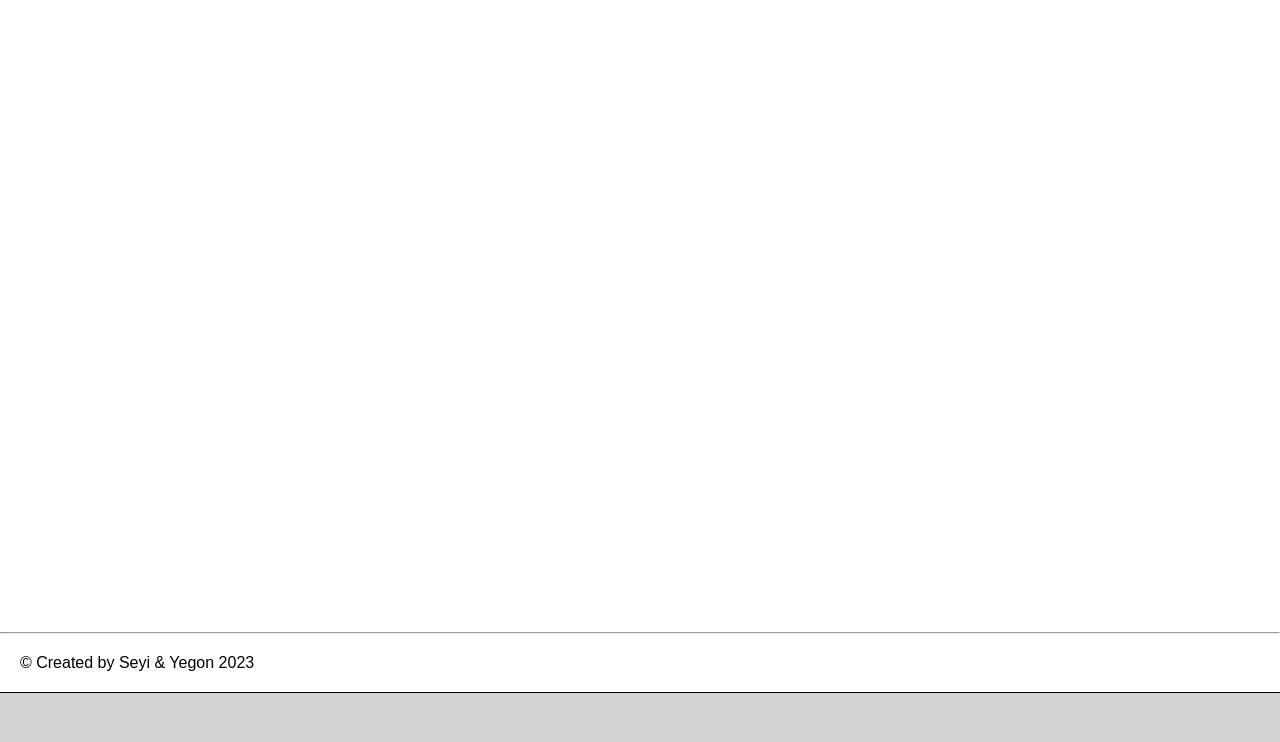
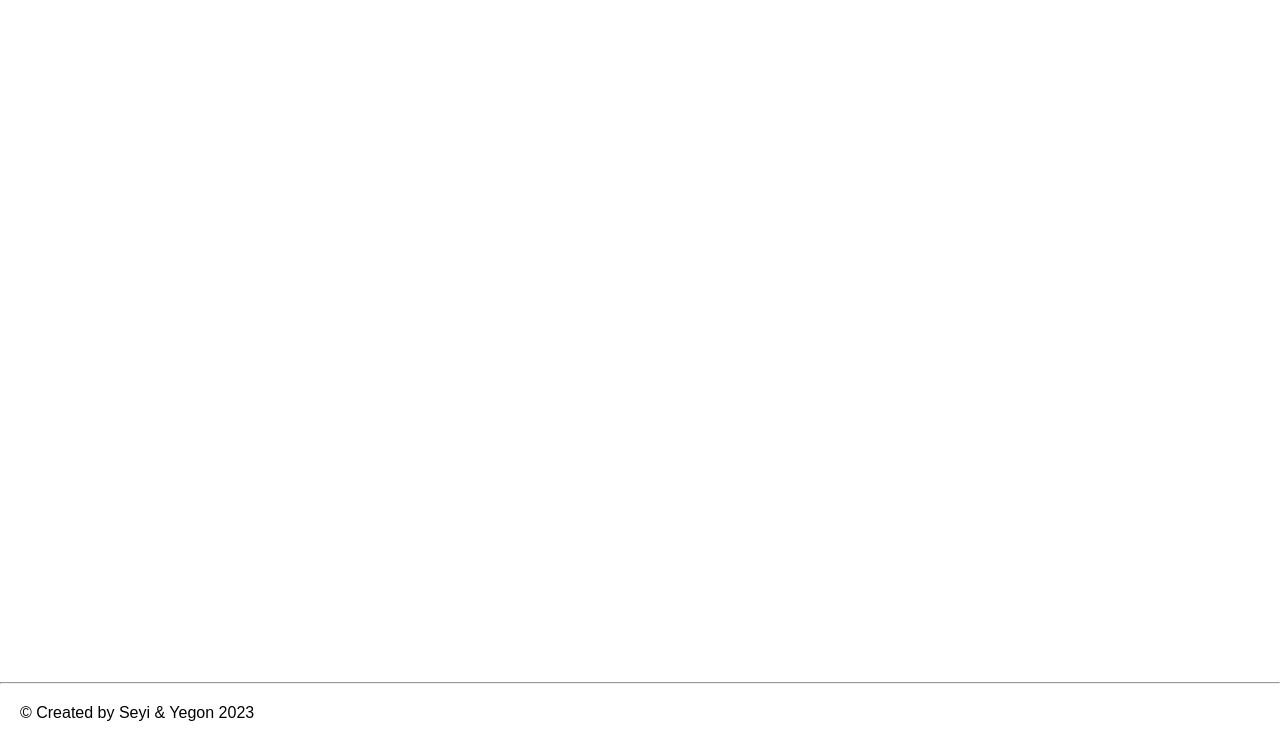
Before and after one commit to seyioyemade/movie-application, a website built with webpack: page src/index.html in a window 1280 px wide. Shown: the part 58-800 px from the top of the page. Built offline with nearby package versions, Linux system fonts and the light colour scheme.

Commit message:
Use footer tag instead of section

```diff
--- a/src/index.html
+++ b/src/index.html
@@ -8,11 +8,9 @@
 </head>
 <body>
     <h1>API</h1>
-    <section class="footer">
+    <footer class="footer">
         <hr>
         <p>&copy; Created by Seyi & Yegon 2023</p>
-        <div class="black">
-        </div>
-    </section>
+    </footer>
 </body>
 </html>
--- a/src/style.css
+++ b/src/style.css
@@ -18,9 +18,3 @@
   padding: 20px;
   font-family: 'Nunito', sans-serif;
 }
-
-.black {
-  height: 50px;
-  background-color: lightgray;
-  border-top: 1px solid black;
-}
```
